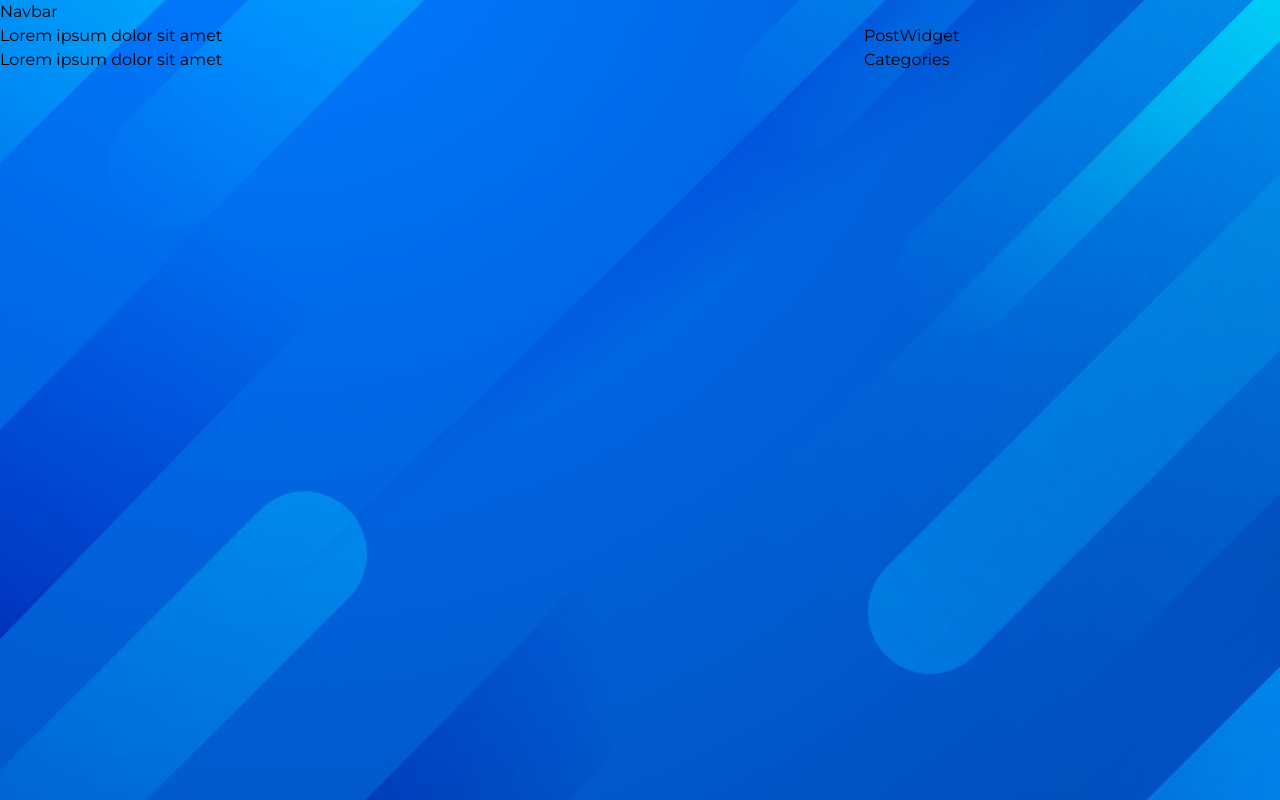
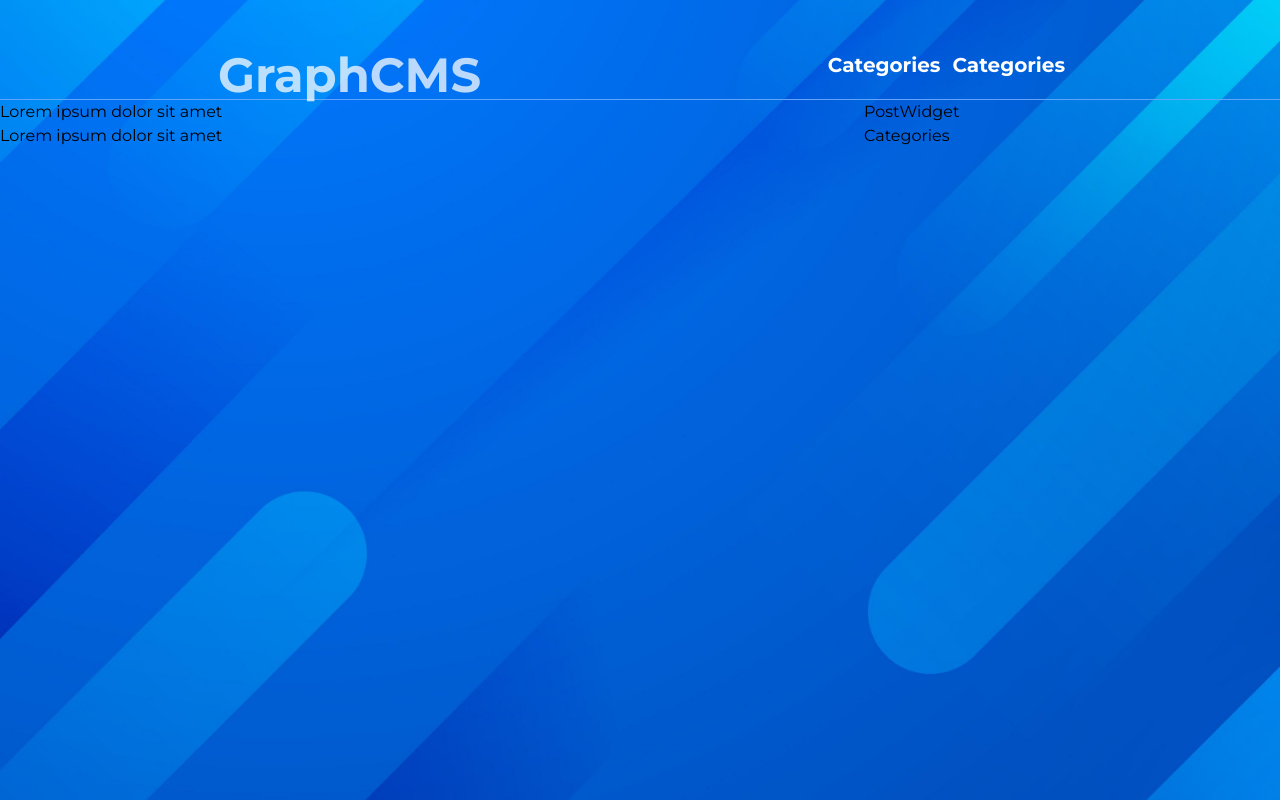
Before and after one commit to Tushar98644/Blog_website, a Next.js app: page / in a window 1280 px wide. Built offline with nearby package versions, Linux system fonts and the light colour scheme.

Commit message:
ui changes

```diff
--- a/components/Navbar.tsx
+++ b/components/Navbar.tsx
@@ -1,9 +1,38 @@
+// follow javascript mastery tutorial
+
+import Link from "next/link";
+import Categories from "./Categories";
+
+const categories = [
+    {
+        id: 1,
+        name: "Javascript",
+        slug: "javascript"
+    },
+    {
+        id: 2,
+        name: "React",
+        slug: "react"
+    },
+];
+
 const Navbar = () => {
     return (
-        <div>
-            <h1>Navbar</h1>
+        <div className="flex flex-row gap-[5vw] p-[4vw] pb-0 border-b border-blue-400">
+            <div className="flex-1 ml-12 justify-center items-center text-center ">
+              <Link href='/'>
+                <span className="text-white text-left text-5xl font-bold animate-pulse">GraphCMS</span>
+              </Link>
+            </div>
+            <div className="flex flex-row gap-3 ml-8 flex-1 mr-8 justify-center text-white text-xl font-semibold">
+                {categories.map((category, index) => (
+                    <Link href={`/category/${category.slug}`} key={category.id}>
+                        <Categories name={category.name}  key={category.id}/>
+                    </Link>
+                ))}
+            </div>
         </div>
-     );
+    );
 }
 
 export default Navbar;
```
